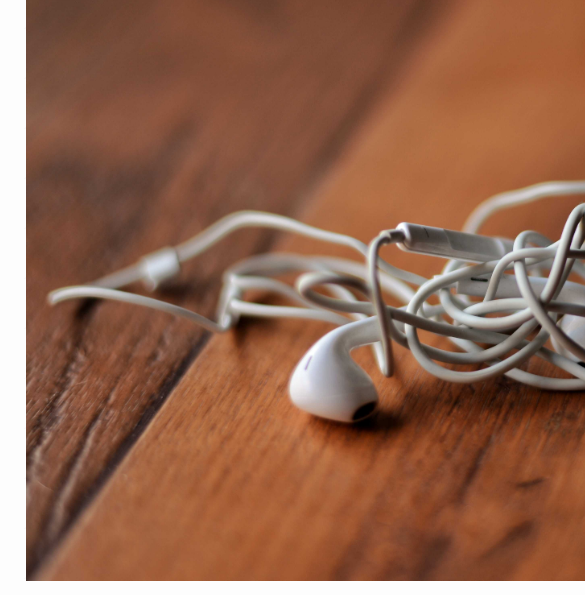
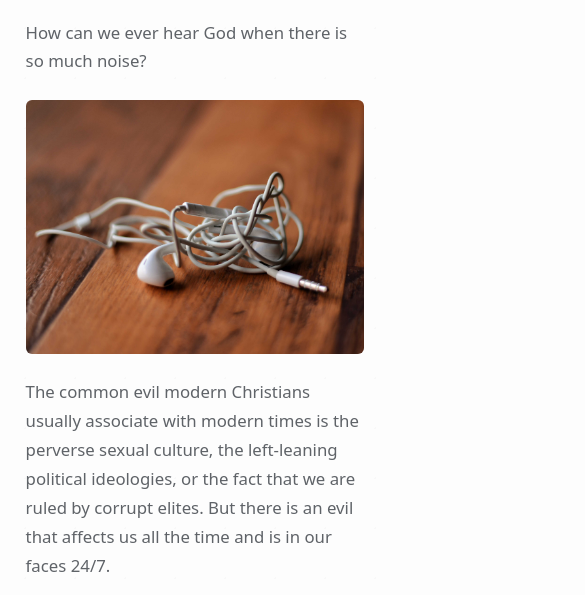
Before and after one commit to GabrielHope/personal-site, an Astro site: page /posts/distractedtodeath in a window 390 px wide. Shown: the part 247-842 px from the top of the page, 585 px wide, since content can reach past the window. Built offline with nearby package versions, Linux system fonts and the light colour scheme; Astro itself is replaced by a stand-in of ours.

Commit message:
Fixed the image overflow on the mobile view

```diff
--- a/src/pages/posts/[slug].astro
+++ b/src/pages/posts/[slug].astro
@@ -68,4 +68,13 @@ const { Content } = await post.render();
   margin-bottom: 0.5rem;
   padding-left: 0.25rem;
 }
+
+.prose :global(img) {
+  width: 100%;
+  height: auto;
+  max-width: 100%;
+  display: block;
+  border-radius: 6px;
+  margin: 1.5rem 0;
+}
 </style>
--- a/src/styles/global.css
+++ b/src/styles/global.css
@@ -161,6 +161,7 @@ body.light .theme-btn .moon {
   max-width: var(--content-max);
   margin: 0 auto;
   padding: 0 2rem;
+  overflow-x: hidden;
 }
 
 /* Headings */
```
